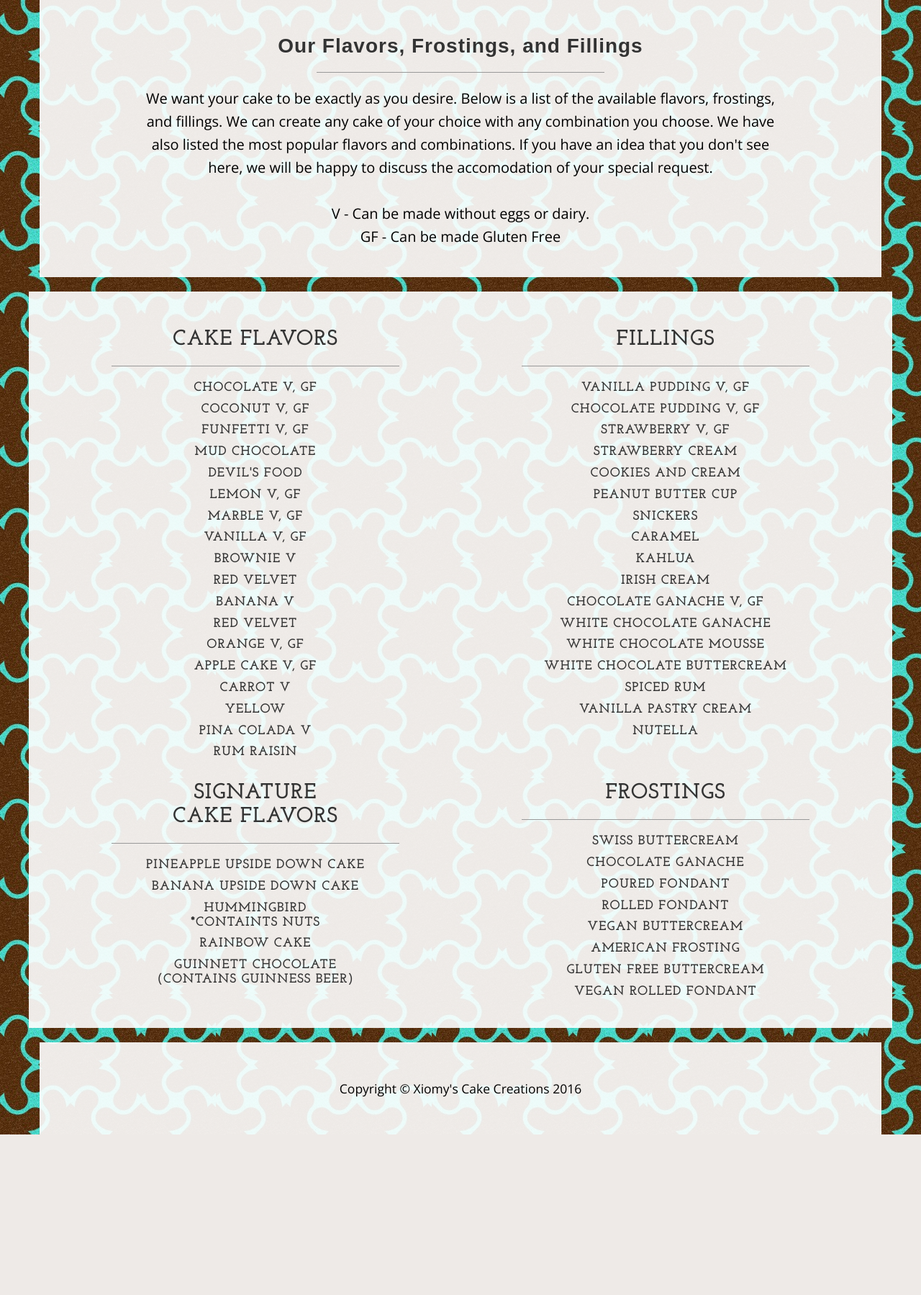
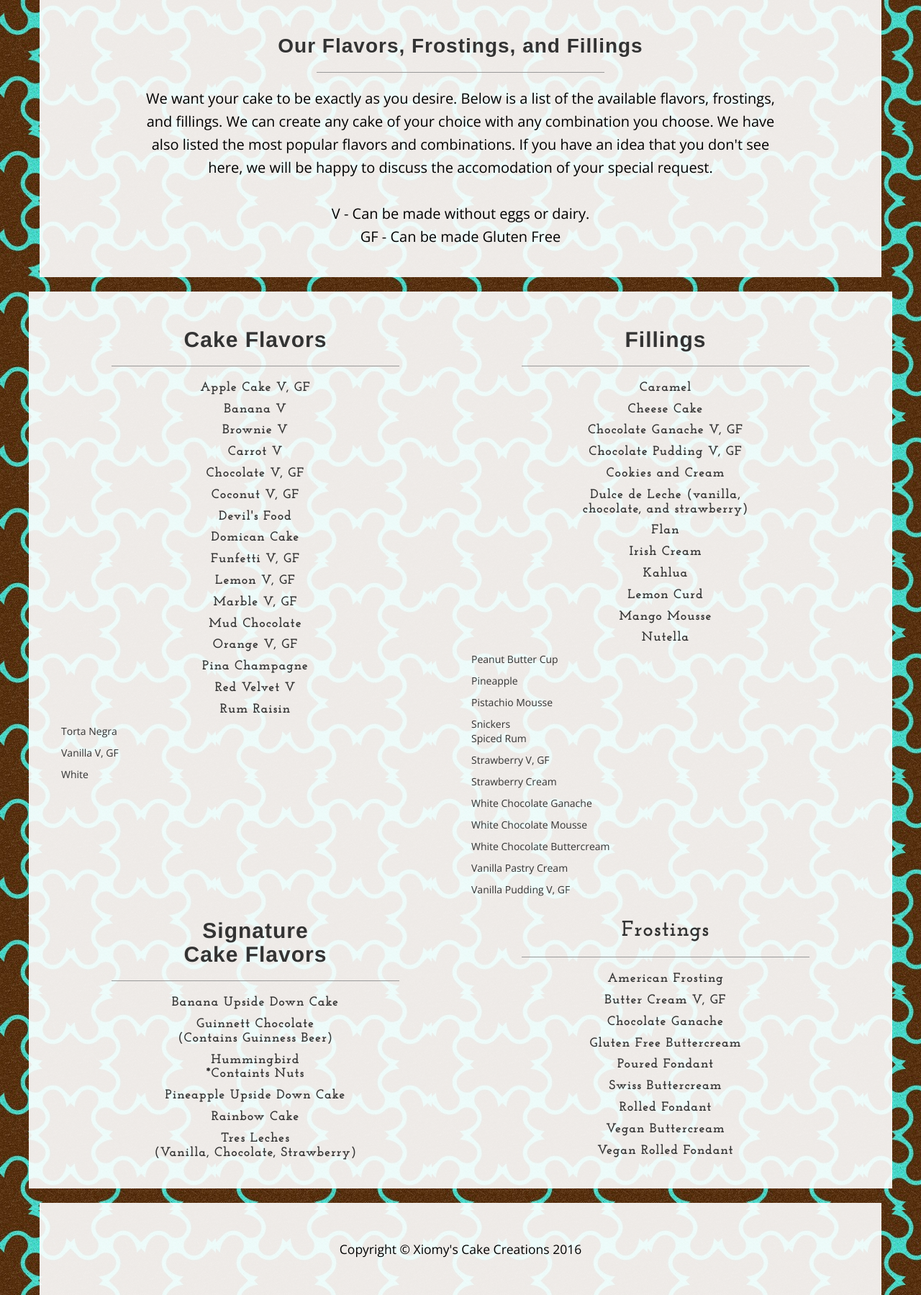
Before and after one commit to xiomyscakecreations/xiomyscakecreations.github.io, a PHP site: page /flavors.html in a window 1280 px wide. Shown: the part 419-2218 px from the top of the page at 72% size. Before the commit the page ends 1995 px from the top, so only its background shows below. Run offline with PHP 8.4, Linux system fonts and the light colour scheme.

Commit message:
March Edits 1

```diff
--- a/css/business-casual.css
+++ b/css/business-casual.css
@@ -27,10 +27,13 @@ h3,
 h4,
 h5,
 h6 {
-    text-transform: uppercase;
     font-family: "Josefin Slab","Helvetica Neue",Helvetica,Arial,sans-serif;
     font-weight: 700;
     letter-spacing: 1px;
+}
+
+.flavor {
+    font-family: "Papyrus", Helvetica, Arial;
 }
 
 p {
--- a/flavors.html
+++ b/flavors.html
@@ -117,75 +117,96 @@
             <div class="box">
                 <div class="col-md-12">
                 <div class="col-md-6">
-                    <h2 class="text-center">
+                    <h2 class="text-center flavor">
                         Cake Flavors
                     </h2>
                     <hr>
-                    <h4 class="text-center">
+                    <h4 class="text-center list">
+                    Apple Cake V, GF  <br>
+                    <div><h5> </h5></div>
+                    Banana V <br>
+                    <div><h5> </h5></div>
+                    Brownie  V<br>
+                    <div><h5> </h5></div>
+                    Carrot V  <br>
+                    <div><h5> </h5></div>
                     Chocolate V, GF  <br>
                     <div><h5> </h5></div>
                     Coconut V, GF<br>
                     <div><h5> </h5></div>
+                    Devil's Food <br>
+                    <div><h5> </h5></div>
+                    Domican Cake <br>
+                    <div><h5> </h5></div>
                     Funfetti V, GF  <br>
-                    <div><h5> </h5></div>
-                    Mud Chocolate  <br>
-                    <div><h5> </h5></div>
-                    Devil's Food <br>
                     <div><h5> </h5></div>
                     Lemon V, GF <br>
                     <div><h5> </h5></div>
                     Marble V, GF<br>
                     <div><h5> </h5></div>
-                    Vanilla V, GF<br>
-                    <div><h5> </h5></div>
-                    Brownie  V<br>
-                    <div><h5> </h5></div>
-                    Red Velvet  <br>
-                    <div><h5> </h5></div>
-                    Banana V <br>
-                    <div><h5> </h5></div>
-                    Red Velvet  <br>
+                    Mud Chocolate  <br>
                     <div><h5> </h5></div>
                     Orange V, GF <br>
                     <div><h5> </h5></div>
-                    Apple Cake V, GF  <br>
+                    Pina Champagne <br>
                     <div><h5> </h5></div>
-                    Carrot V  <br>
-                    <div><h5> </h5></div>
-                    Yellow <br>
-                    <div><h5> </h5></div>
-                    Pina Colada V <br>
+                    Red Velvet V <br>
                     <div><h5> </h5></div>
                     Rum Raisin <br>
                     </h4>
+                    Torta Negra <br>
+                    <div><h5> </h5></div>
+                    Vanilla V, GF<br>
+                    <div><h5> </h5></div>
+                    White <br>
+                    <div><h5> </h5></div>
+
+
                 </div>
                 <div class="col-md-6">
-                    <h2 class="text-center">
+                    <h2 class="text-center flavor">
                         Fillings
                     </h2>
                     <hr>
-                    <h4 class="text-center">
-                    Vanilla Pudding V, GF <br>
+                    <h4 class="text-center list">
+                    Caramel   <br>
+                    <div><h5> </h5></div>
+                    Cheese Cake   <br>
+                    <div><h5> </h5></div>
+                    Chocolate Ganache V, GF<br>
                     <div><h5> </h5></div>
                     Chocolate Pudding V, GF   <br>
+                    <div><h5> </h5></div>
+                    Cookies and Cream   <br>
+                    <div><h5> </h5></div>
+                    Dulce de Leche (vanilla, <br>
+                    chocolate, and strawberry) <br>
+                    <div><h5> </h5></div>
+                    Flan <br>
+                    <div><h5> </h5></div>
+                    Irish Cream  <br>
+                    <div><h5> </h5></div>
+                    Kahlua <br>
+                    <div><h5> </h5></div>
+                    Lemon Curd <br>
+                    <div><h5> </h5></div>
+                    Mango Mousse <br>
+                    <div><h5> </h5></div>
+                    Nutella  <br>
+                    </h4>
+                    Peanut Butter Cup    <br>
+                    <div><h5> </h5></div>
+                    Pineapple<br>
+                    <div><h5> </h5></div>
+                    Pistachio Mousse <br>
+                    <div><h5> </h5></div>
+                    Snickers <br>
+                    Spiced Rum <br>
+                    <div><h5> </h5></div>
                     <div><h5> </h5></div>
                     Strawberry V, GF  <br>
                     <div><h5> </h5></div>
                     Strawberry Cream  <br>
-                    <div><h5> </h5></div>
-                    Cookies and Cream   <br>
-                    <div><h5> </h5></div>
-                    Peanut Butter Cup    <br>
-                    <div><h5> </h5></div>
-                    Snickers <br>
-                    <div><h5> </h5></div>
-                    Caramel   <br>
-                    <div><h5> </h5></div>
-                    Kahlua <br>
-                    <div><h5> </h5></div>
-                    Irish Cream  <br>
-                    <div><h5> </h5></div>
-                    Chocolate Ganache V, GF<br>
                     <div><h5> </h5></div>
                     White Chocolate Ganache  <br>
                     <div><h5> </h5></div>
@@ -193,52 +214,55 @@
                     <div><h5> </h5></div>
                     White Chocolate Buttercream  <br>
                     <div><h5> </h5></div>
-                    Spiced Rum <br>
-                    <div><h5> </h5></div>
                     Vanilla Pastry Cream  <br>
                     <div><h5> </h5></div>
-                    Nutella  <br>
-                    </h4>
+                    Vanilla Pudding V, GF <br>
+                    <div><h5> </h5></div>
+
                 </div>
                 </div>
                 <div class="col-md-12">
                     <div class="col-md-6">
-                    <h2 class="text-center">
+                    <h2 class="text-center flavor">
                         Signature <br>Cake Flavors
                     </h2>
                     <hr>
-                    <h4 class="text-center">
-                    Pineapple Upside Down Cake<br>
+                    <h4 class="text-center list">
+                    Banana Upside Down Cake <br>
                     <div><h5> </h5></div>
-                    Banana Upside Down Cake <br>
+                    Guinnett Chocolate <br> (Contains Guinness Beer)<br>
                     <div><h5> </h5></div>
                     Hummingbird <br> *Containts Nuts <br>
                     <div><h5> </h5></div>
+                    Pineapple Upside Down Cake<br>
+                    <div><h5> </h5></div>
                     Rainbow Cake   <br>
                     <div><h5> </h5></div>
-                    Guinnett Chocolate <br> (Contains Guinness Beer)<br>
+                    Tres Leches <br> (Vanilla, Chocolate, Strawberry) <br>
                     <div><h5> </h5></div>
                 </div>
 
                 <div class="col-md-6">
-                    <h2 class="text-center">
+                    <h2 class="text-center flacor">
                         Frostings
                     </h2>
                     <hr>
-                    <h4 class="text-center">
-                        Swiss Buttercream  <br>
+                    <h4 class="text-center list">
+                        American Frosting <br>
+                        <div><h5> </h5></div>
+                        Butter Cream V, GF <br>
                         <div><h5> </h5></div>
                         Chocolate Ganache   <br>
                         <div><h5> </h5></div>
+                        Gluten Free Buttercream <br>
+                        <div><h5> </h5></div>
                         Poured Fondant    <br>
+                        <div><h5> </h5></div>
+                        Swiss Buttercream  <br>
                         <div><h5> </h5></div>
                         Rolled Fondant  <br>
                         <div><h5> </h5></div>
                         Vegan Buttercream   <br>
-                        <div><h5> </h5></div>
-                        American Frosting <br>
-                        <div><h5> </h5></div>
-                        Gluten Free Buttercream <br>
                         <div><h5> </h5></div>
                         Vegan Rolled Fondant
                     </h4>
--- a/index.html
+++ b/index.html
@@ -161,13 +161,13 @@
                     </h2>
                     <hr>
                     <p class="body">
-                        <strong>Step 1:</strong> Choose a theme and color combination that suits you. If you're searching for some inspiration, take a look at our gallery.
+                        <strong>Step 1:</strong> Choose a theme and color combination that you like. If you're searching for some inspiration, take a look at our gallery.
                     </p>
                     <p class="body">
                         <strong>Step 2:</strong> Determine how many guests the cake will be served. We can create cakes that serve 25-150+ guests.
                     </p>
                     <p class="body">
-                        <strong>Step 3:</strong> Decide on a shape for the cake. We have round, square, and combinations of the shapes. We also specialize in custom shapes.
+                        <strong>Step 3:</strong> Decide on a shape for the cake. We have round, square, and combinations of the shapes. We also can create custom shapes.
                     </p>
                     <p class="body">
                         <strong>Step 4:</strong> Establish a budget for your cake creation.
--- a/wedding.html
+++ b/wedding.html
@@ -203,7 +203,7 @@
                     <img class="img-responsive" src="" alt="">
                 </div>
                 <div class="col-sm-4 text-center">
-                    <img class="img-responsive" src="" alt="">
+                    <img class="img-responsive" src="img/whitedress.jpg" alt="">
                 </div>
                 <div class="col-sm-4 text-center">
                     <img class="img-responsive" src="" alt="">
```
Also changed, not shown: children.html (+7 -6 lines), faq.html (+2 -5 lines), forhim.html (+3 -4 lines), holidays.html (+68 -4 lines), testimonial.html (+29 -12 lines), img/homeprincess.jpg (added).
